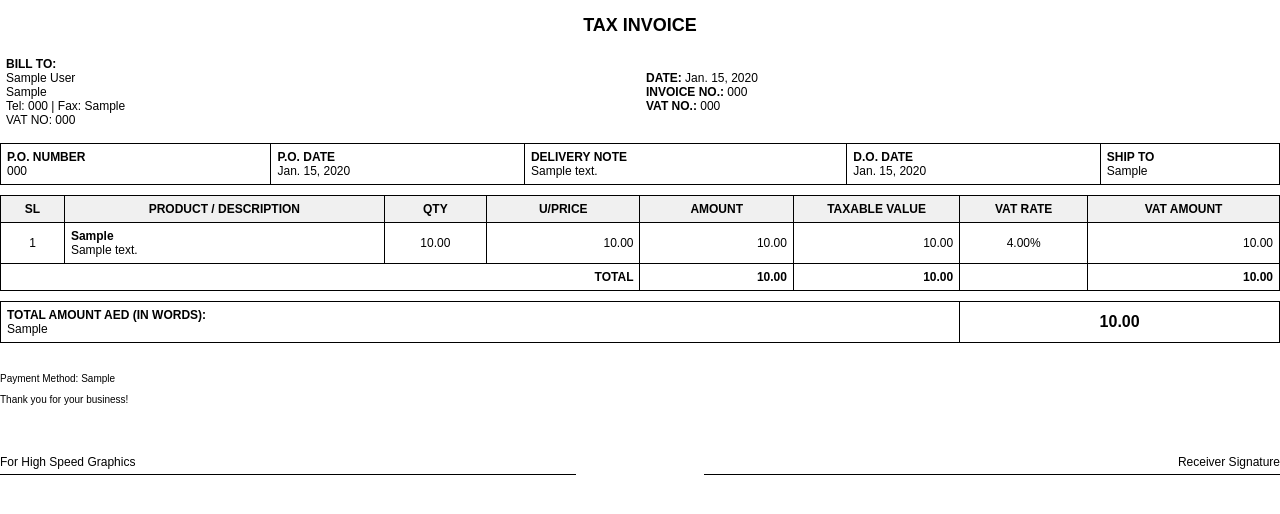
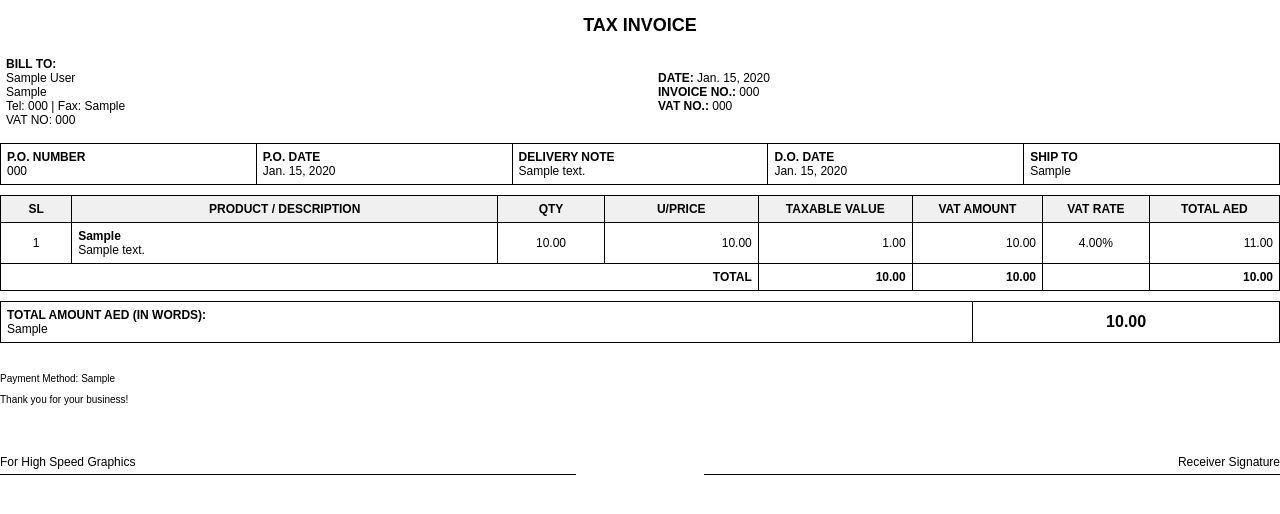
Before and after one commit to skhleejal/invoicemgmt, a Django app: template invoicemgmt/templates/invoicemgmt/invoice_pdf.html in a window 1280 px wide. Shown: the part 165-679 px from the top of the page. Run offline with Django 4.2, Linux system fonts and the light colour scheme; the template is opened without the code that fills it: values that come from a table or form of the project are taken from there, others are empty; tables that the repository leaves empty hold one stand-in row (values such as "Sample post").

Commit message:
backtonorm2

```diff
--- a/invoicemgmt/templates/invoicemgmt/invoice_pdf.html
+++ b/invoicemgmt/templates/invoicemgmt/invoice_pdf.html
@@ -29,19 +29,17 @@
             height: auto;
             max-height: 150px;
         }
-        .company-details {
-            font-size: 14px;
-            font-weight: bold;
-        }
 
         table {
             width: 100%;
             border-collapse: collapse;
             margin-top: 10px;
+            table-layout: fixed;
         }
         th, td {
             border: 1px solid #000;
             padding: 6px;
+            word-wrap: break-word;
         }
         th {
             background-color: #f0f0f0;
@@ -130,13 +117,13 @@
         <thead>
             <tr>
                 <th style="width: 5%;">SL</th>
-                <th style="width: 25%;">PRODUCT / DESCRIPTION</th>
+                <th style="width: 35%;">PRODUCT / DESCRIPTION</th>
                 <th style="width: 8%;">QTY</th>
                 <th style="width: 12%;">U/PRICE</th>
-                <th style="width: 12%;">AMOUNT</th>
-                <th style="width: 13%;">TAXABLE VALUE</th>
-                <th style="width: 10%;">VAT RATE</th>
-                <th style="width: 15%;">VAT AMOUNT</th>
+                <th style="width: 12%;">TAXABLE VALUE</th>
+                <th style="width: 10%;">VAT AMOUNT</th>
+                <th style="width: 8%;">VAT RATE</th>
+                <th style="width: 10%;">TOTAL AED</th>
             </tr>
         </thead>
         <tbody>
@@ -147,20 +134,20 @@
                     {% if item.product %}<strong>{{ item.product }}</strong><br>{% endif %}
                     {{ item.description }}
                 </td>
-                <td class="center">{{ item.quantity }}</td>
-                <td class="right">{{ item.unit_price }}</td>
-                <td class="right">{{ item.amount }}</td>
-                <td class="right">{{ item.amount }}</td>
-                <td class="center">{{ item.vat_rate }}%</td>
-                <td class="right">{{ item.vat_amount }}</td>
+                <td class="center">{{ item.quantity|floatformat:2 }}</td>
+                <td class="right">{{ item.unit_price|floatformat:2 }}</td>
+                <td class="right">{{ item.taxable_value|floatformat:2 }}</td>
+                <td class="right">{{ item.vat_amount|floatformat:2 }}</td>
+                <td class="center">{{ item.vat_rate|floatformat:2 }}%</td>
+                <td class="right">{{ item.taxable_value|add:item.vat_amount|floatformat:2 }}</td>
             </tr>
             {% endfor %}
+
             <tr>
                 <td colspan="4" class="right bold">TOTAL</td>
-                <td class="right bold">{{ invoice.total_amount }}</td>
-                <td class="right bold">{{ invoice.total_taxable }}</td>
-                <td class="center bold"> </td>
-                <td class="right bold">{{ invoice.total_vat }}</td>
+                <td class="right bold">{{ invoice.total_taxable|floatformat:2 }}</td>
+                <td class="right bold">{{ invoice.total_vat|floatformat:2 }}</td>
+                <td class="center bold"></td> <td class="right bold">{{ invoice.total_amount|floatformat:2 }}</td>
             </tr>
         </tbody>
     </table>
@@ -168,12 +155,11 @@
     <table>
         <tr>
             <td style="width: 75%;"><strong>TOTAL AMOUNT AED (IN WORDS):</strong><br>{{ invoice.amount_in_words }}</td>
-            <td class="center bold" style="font-size: 16px;">{{ invoice.total_amount }}</td>
+            <td class="center bold" style="font-size: 16px;">{{ invoice.total_amount|floatformat:2 }}</td>
         </tr>
     </table>
 
     <div class="footer">
-
         <p>Payment Method: {{ invoice.payment_method }}</p>
         <p>Thank you for your business!</p>
     </div>
```
Also changed, not shown: other parts of invoicemgmt/templates/invoicemgmt/invoice_pdf.html (+10 -21 lines).
